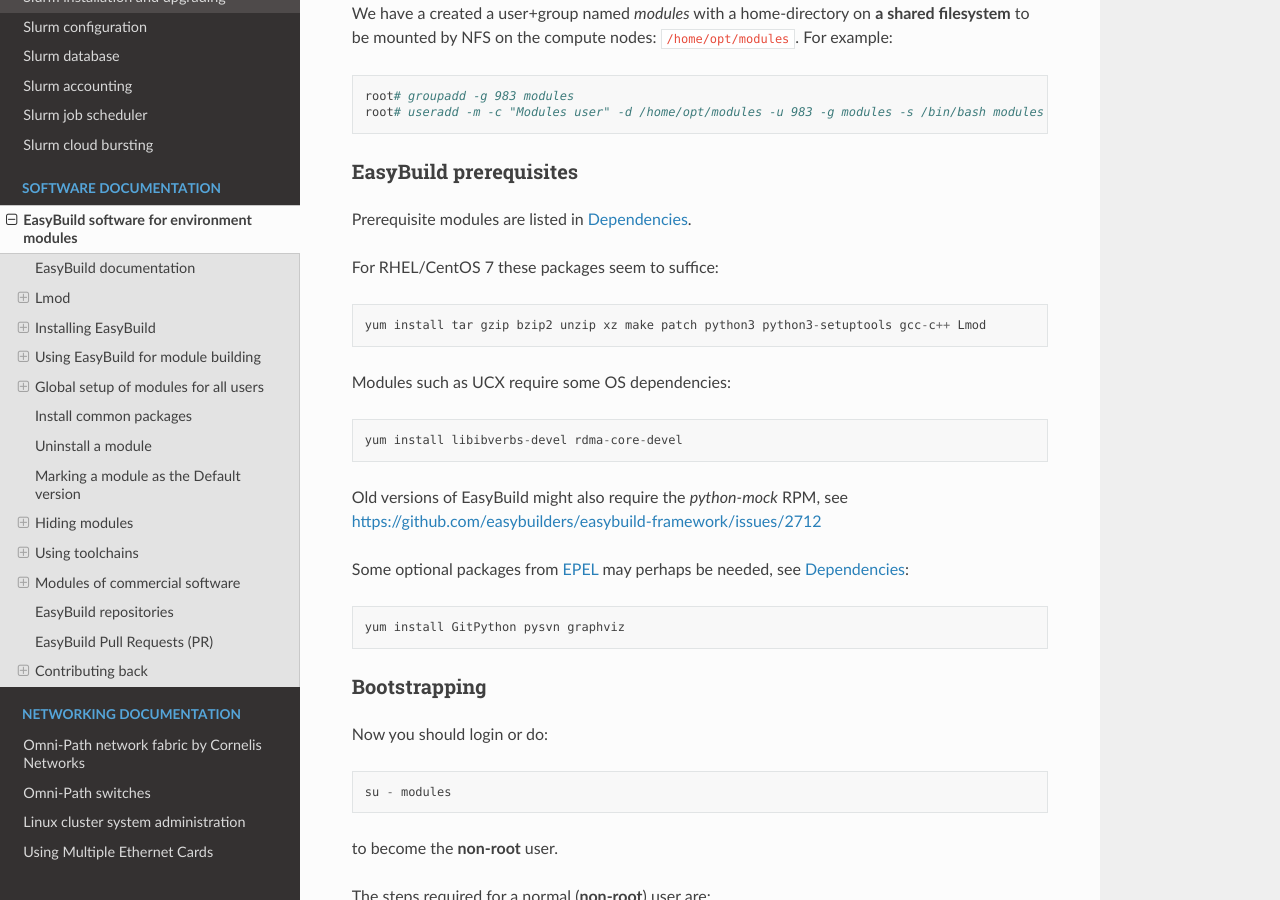
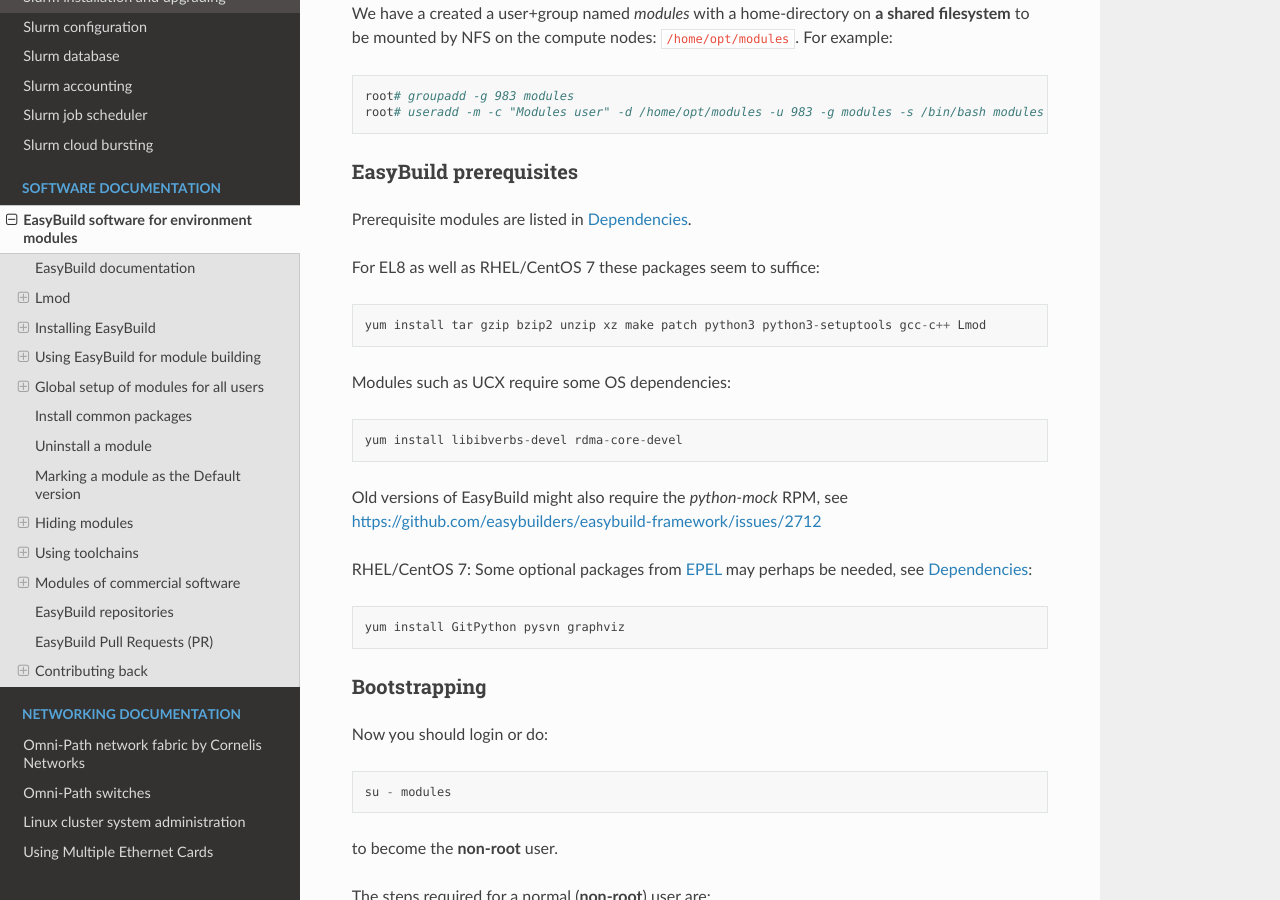
Before and after one commit to OleHolmNielsen/Niflheim_system, a Sphinx documentation site: the page built from docs/EasyBuild_modules.rst, in a window 1280 px wide and 900 px high, scrolled down 4202 px. Built offline with Sphinx 7.4.7 and the Read the Docs theme 2.0.0, drawn with Linux system fonts in a browser that asks for light colours.

Commit message:
Minor edit

```diff
--- a/docs/EasyBuild_modules.rst
+++ b/docs/EasyBuild_modules.rst
@@ -162,7 +162,7 @@
 
 .. _Dependencies: https://docs.easybuild.io/installation/#dependencies
 
-For RHEL/CentOS 7 these packages seem to suffice::
+For EL8 as well as RHEL/CentOS 7 these packages seem to suffice::
 
   yum install tar gzip bzip2 unzip xz make patch python3 python3-setuptools gcc-c++ Lmod
 
@@ -172,7 +172,7 @@
 
 Old versions of EasyBuild might also require the *python-mock* RPM, see https://github.com/easybuilders/easybuild-framework/issues/2712
 
-Some optional packages from EPEL_ may perhaps be needed, see Dependencies_::
+RHEL/CentOS 7: Some optional packages from EPEL_ may perhaps be needed, see Dependencies_::
 
   yum install GitPython pysvn graphviz
 
```
